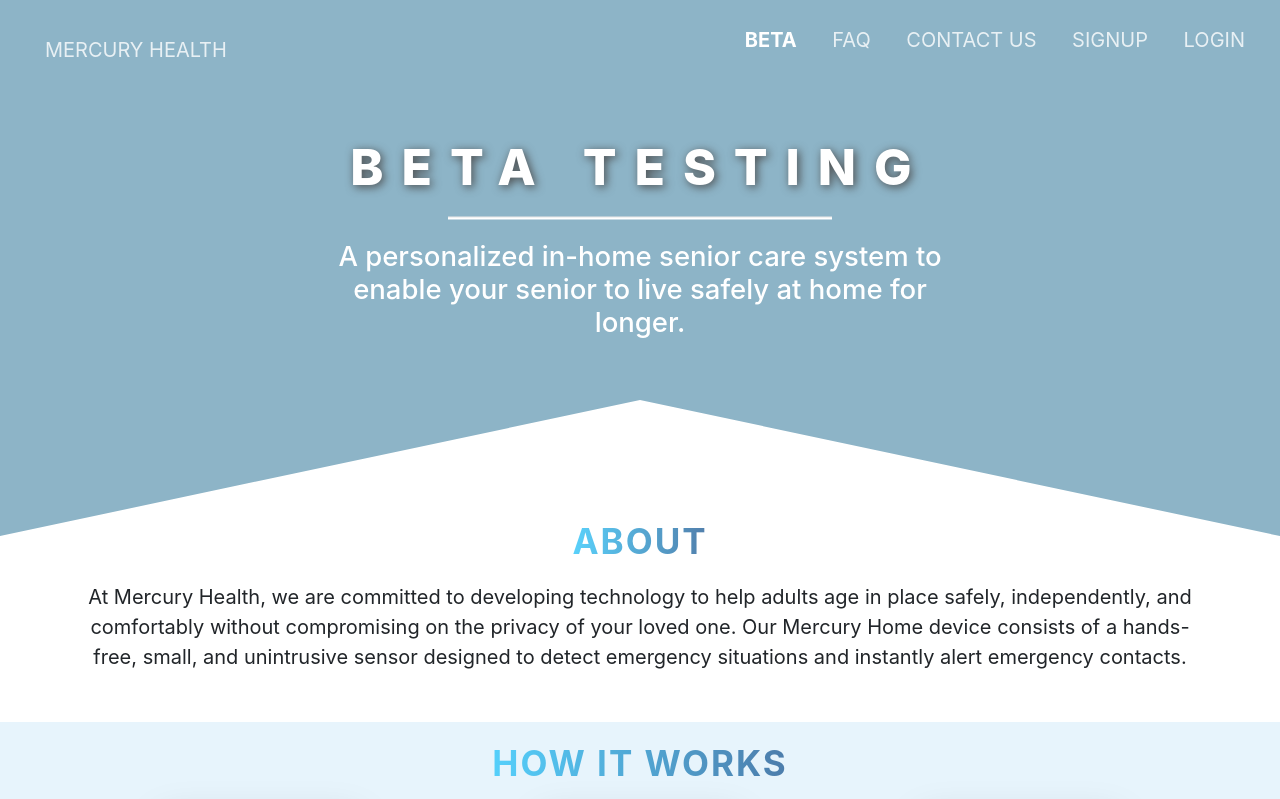
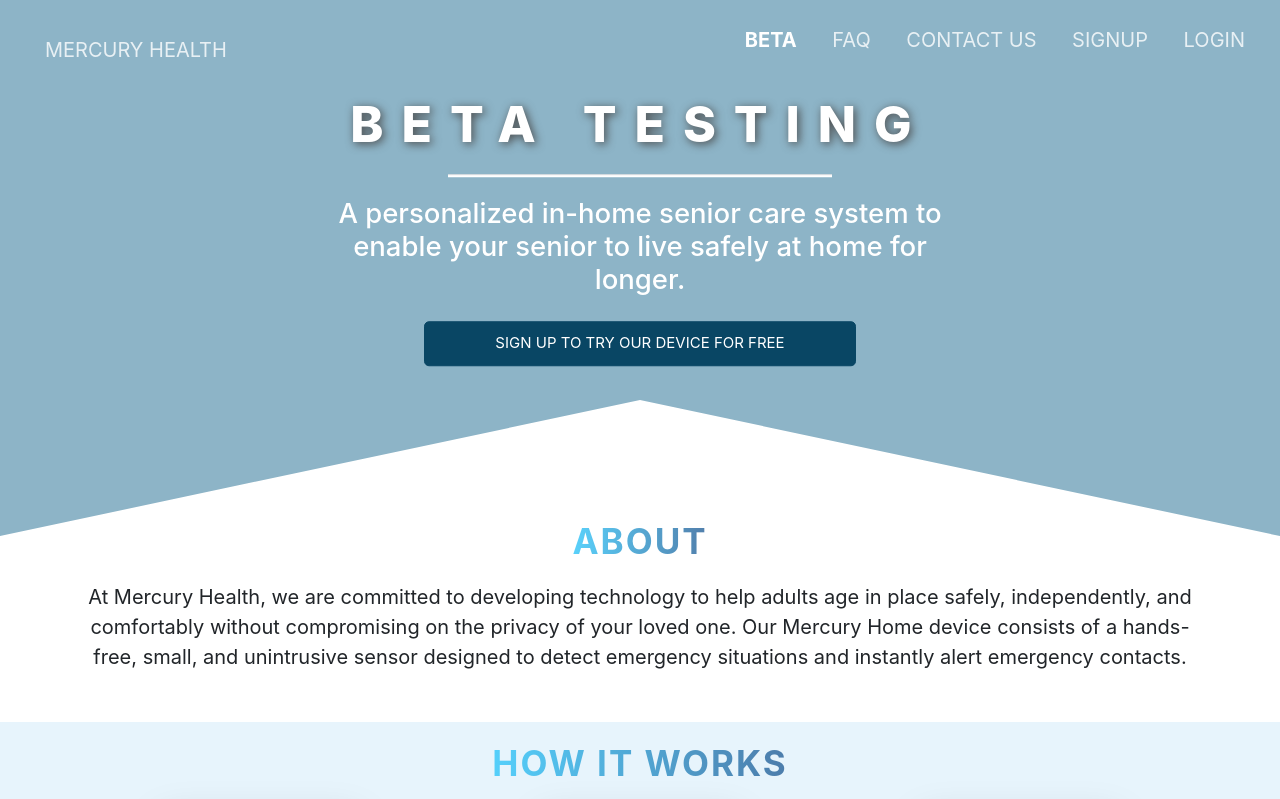
Before and after one commit to jxss-n/MercuryHealth, a Django app: page /beta/ in a window 1280 px wide. Shown: the top 799 px of the page. Run offline with Django 3.2, Linux system fonts and the light colour scheme; some libraries are stand-ins or nearby versions.

Commit message:
button on beta

```diff
--- a/frontend/static/frontend/base.css
+++ b/frontend/static/frontend/base.css
@@ -364,7 +364,6 @@
   clip-path: polygon(0 0, 100% 0, 100% 65%, 50% 100%, 0 65%);*/
   clip-path: polygon(100% 0, 100% 67%, 50% 50%, 0 67%, 0 0);
   position: relative;
-  z-index: -1;
 }
 
 .beta::after {
--- a/frontend/templates/frontend/beta.html
+++ b/frontend/templates/frontend/beta.html
@@ -51,6 +51,7 @@
         </h1>
         <hr class="headerline">
         <h1 class="main-head__content--subtitle margin-top-small" style="font-size:2.75rem;">A personalized in-home senior care system to enable your senior to live safely at home for longer.</h1>
+        <a class="sign-upbtn" href="#betaForm">SIGN UP TO TRY OUR DEVICE FOR FREE</a>
       </div>
     </header>
 
@@ -89,7 +90,7 @@
       </div>
     </section>
 
-    <section class="questionnaire">
+    <section class="questionnaire" id="betaForm">
       <h3>Join the <strong>community</strong> of families and carers working together with Mercury Health to provide the best care for loved ones, while maintaining a peace of mind. Fill out the form below and sign up for our <strong>beta test program</strong> to receive a <em>free</em> trial device.<br><span style="font-size:1.25rem;font-style: italic;text-align:left !important;">Estimated time to complete: 1 minute</span></h3>
       <form action="" method="post">
         {% csrf_token %}
```
